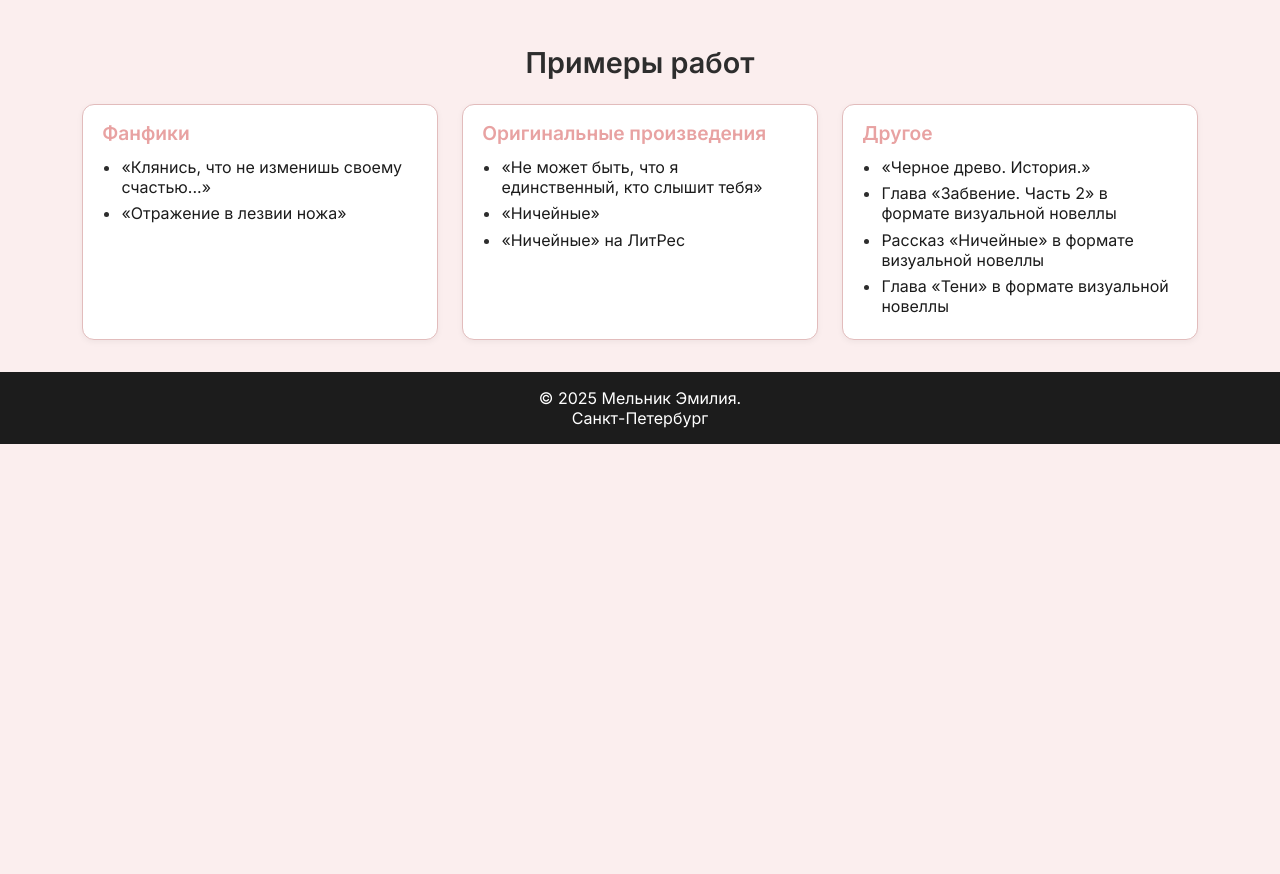
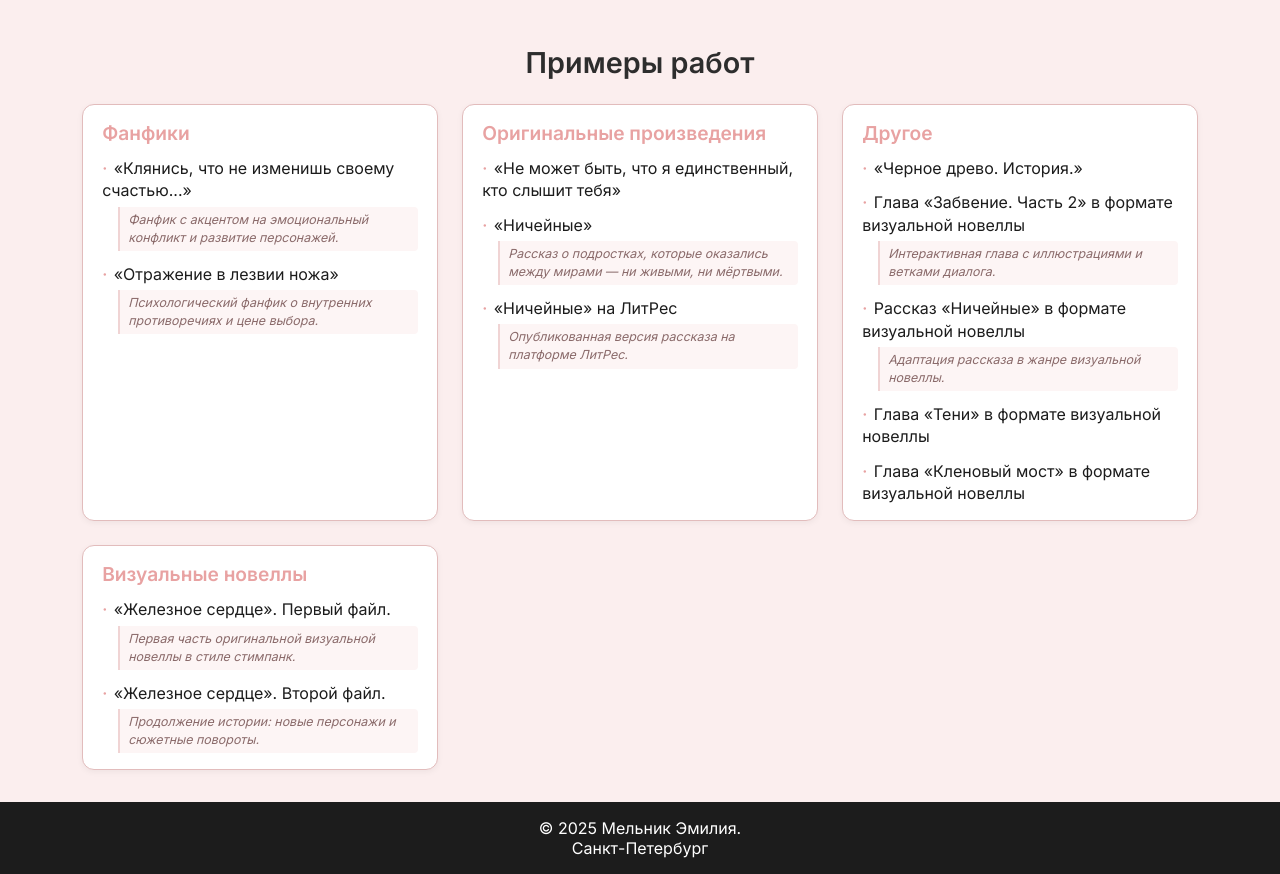
Before and after one commit to gabyshut/full-portfolio, a plain HTML site: page index.html in a window 1280 px wide. Shown: the part 493-1367 px from the top of the page. Before the commit the page ends 937 px from the top, so only its background shows below. Drawn offline with Linux system fonts and the light colour scheme.

Commit message:
Добавление ЖС и Кленового моста, обновление верстки сайта для аннотаций

```diff
--- a/script.js
+++ b/script.js
@@ -5,10 +5,12 @@ export const modules = [
       {
         name: "«Клянись, что не изменишь своему счастью...»",
         link: "https://disk.yandex.ru/i/eAbOu48wxQLH4Q",
+        annotation: "Фанфик с акцентом на эмоциональный конфликт и развитие персонажей.",
       },
       {
         name: "«Отражение в лезвии ножа»",
         link: "https://disk.yandex.ru/i/7sk07IotxVdo2w",
+        annotation: "Психологический фанфик о внутренних противоречиях и цене выбора.",
       },
     ],
   },
@@ -22,10 +24,12 @@ export const modules = [
       {
         name: "«Ничейные»",
         link: "https://docs.google.com/document/d/1V0u5CdBwIh5JPa_xLk9SN0ijYcHF9BMSgIJ7Ynw8uUE/edit?usp=sharing",
+        annotation: "Рассказ о подростках, которые оказались между мирами — ни живыми, ни мёртвыми.",
       },
       {
         name: "«Ничейные» на ЛитРес",
         link: "https://www.litres.ru/book/emiliya-melnik/nicheynye-72655609/?source_internal=trial_fragment",
+        annotation: "Опубликованная версия рассказа на платформе ЛитРес.",
       },
     ],
   },
@@ -39,14 +43,35 @@ export const modules = [
       {
         name: "Глава «Забвение. Часть 2» в формате визуальной новеллы",
         link: "https://disk.yandex.ru/i/eBuG_7lgP5WWRQ",
+        annotation: "Интерактивная глава с иллюстрациями и ветками диалога.",
       },
       {
         name: "Рассказ «Ничейные» в формате визуальной новеллы",
         link: "https://disk.yandex.ru/i/1LoPkGRCbIdF9g",
+        annotation: "Адаптация рассказа в жанре визуальной новеллы.",
       },
       {
         name: "Глава «Тени» в формате визуальной новеллы",
         link: "https://disk.yandex.ru/i/drzU35I-_dnZgQ",
+      },
+      {
+        name: "Глава «Кленовый мост» в формате визуальной новеллы",
+        link: "https://disk.yandex.ru/i/n6KV2_Z3WKQnEA",
+      },
+    ],
+  },
+  {
+    title: "Визуальные новеллы",
+    subjects: [
+      {
+        name: "«Железное сердце». Первый файл.",
+        link: "https://disk.yandex.ru/i/APH1B8qTh3EbNg",
+        annotation: "Первая часть оригинальной визуальной новеллы в стиле стимпанк.",
+      },
+      {
+        name: "«Железное сердце». Второй файл.",
+        link: "https://disk.yandex.ru/i/wnBO6kZfDP9dtA",
+        annotation: "Продолжение истории: новые персонажи и сюжетные повороты.",
       },
     ],
   },
@@ -66,11 +91,21 @@ modules.forEach((module) => {
 
   module.subjects.forEach((subject) => {
     const listItem = document.createElement("li");
+    listItem.className = "subject-item";
+
     const link = document.createElement("a");
     link.href = subject.link;
     link.textContent = subject.name;
-    link.setAttribute("target", "__blank");
+    link.setAttribute("target", "_blank");
     listItem.appendChild(link);
+
+    if (subject.annotation) {
+      const annotation = document.createElement("p");
+      annotation.className = "annotation";
+      annotation.textContent = subject.annotation;
+      listItem.appendChild(annotation);
+    }
+
     list.appendChild(listItem);
   });
 
--- a/style.css
+++ b/style.css
@@ -1,4 +1,3 @@
-
 @import url('https://fonts.googleapis.com/css2?family=Inter:wght@400;600&display=swap');
 
 :root {
@@ -7,6 +6,9 @@
   --text-color: #2d2d2d;
   --card-bg: #fbeeee;
   --white: #ffffff;
+  --annotation-color: #8a6a6a;
+  --annotation-bg: #fdf5f5;
+  --annotation-border: #f0d4d4;
 }
 
 * {
@@ -51,6 +53,9 @@ main {
   display: grid;
   gap: 1.5rem;
   grid-template-columns: repeat(3, minmax(250px, 1fr));
+  list-style: none;
+  padding: 0;
+  margin: 0;
 }
 
 .card {
@@ -73,17 +78,54 @@ main {
   font-size: 1.2rem;
 }
 
+.card ul {
+  list-style: none;
+  padding-left: 0;
+  margin-top: 0.5rem;
+}
+
+.subject-item {
+  margin-bottom: 0.75rem;
+}
+
+.subject-item:last-child {
+  margin-bottom: 0;
+}
+
 .card a {
-  display: block;
+  display: inline;
   color: var(--dark-black);
-  margin: 0.4rem 0;
   text-decoration: none;
+  font-weight: 500;
   transition: color 0.2s;
+  line-height: 1.4;
 }
 
 .card a:hover {
   color: #a34444;
   text-decoration: underline;
+}
+
+/* Маленький декоративный маркер перед ссылкой */
+.subject-item::before {
+  content: "·";
+  color: var(--main-red);
+  font-weight: bold;
+  margin-right: 0.4rem;
+}
+
+/* Стиль аннотации */
+.annotation {
+  margin-top: 0.3rem;
+  margin-left: 1rem;
+  font-size: 0.78rem;
+  color: var(--annotation-color);
+  font-style: italic;
+  line-height: 1.45;
+  background-color: var(--annotation-bg);
+  border-left: 2px solid var(--annotation-border);
+  padding: 0.25rem 0.5rem;
+  border-radius: 0 4px 4px 0;
 }
 
 footer {
@@ -129,19 +171,3 @@ footer {
   border-radius: 12px;
   box-shadow: 0 2px 8px rgba(0, 0, 0, 0.1);
 }
-
-.card-container {
-  list-style: none;
-  padding: 0;
-  margin: 0;
-}
-
-.card ul {
-  list-style: disc;
-  padding-left: 1.2rem;
-  margin-top: 0.5rem;
-}
-
-.card ul li {
-  margin-bottom: 0.3rem;
-}
```
Also changed, not shown: 1 other file.
